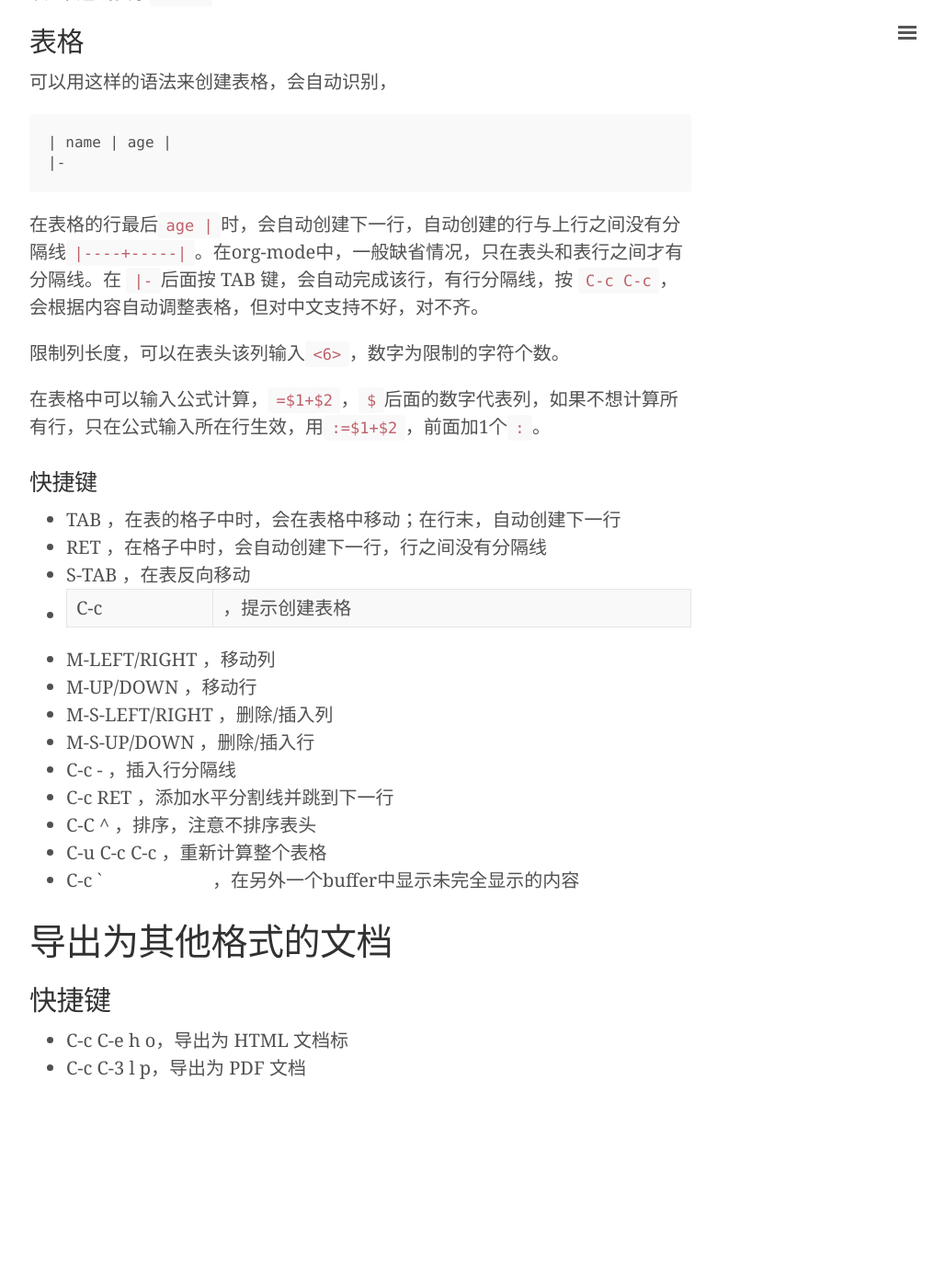
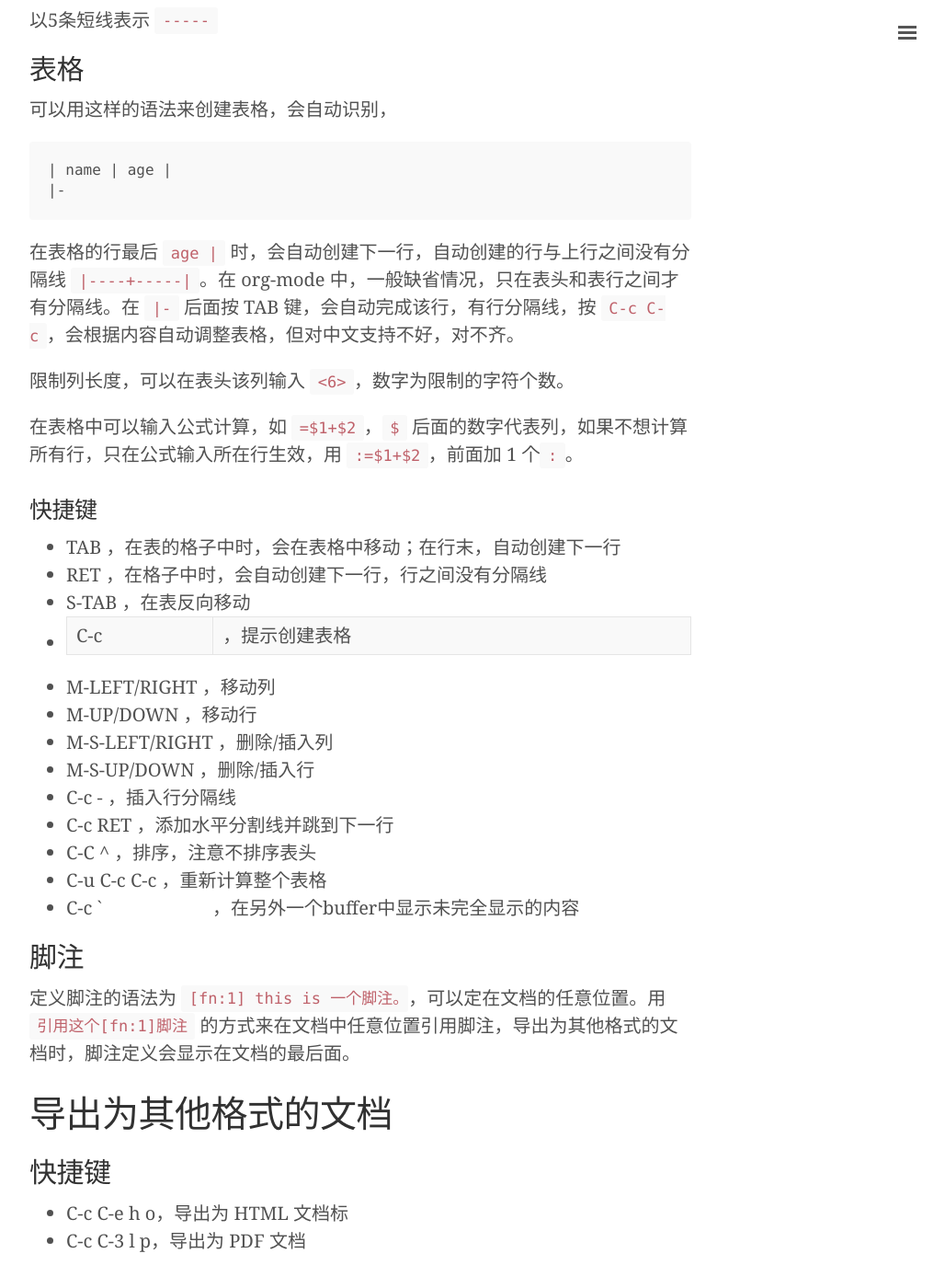
Before and after one commit to 0000-bigtree/0000-bigtree.github.io, a Jekyll site: the page built from _posts/2015-11-28-org-mode.md, in a window 1280 px wide and 1400 px high, scrolled down 2238 px. Shown: the whole window at 92% size, without its empty margins (248-1276 px from the left). Built offline with Jekyll 4.4.1, drawn with Linux system fonts in a browser that asks for light colours; before the commit the page ends 3494 px from its top, so only the background shows below that; some of the changed text lies outside the part shown.

Commit message:
update org mode syntax

```diff
--- a/_posts/2015-11-28-org-mode.md
+++ b/_posts/2015-11-28-org-mode.md
@@ -27,9 +27,9 @@
 * C-S-RET      ，后面插入一个TODO同级标题
 * M-RET        ，在下面插入一个同级标题(列表)
 * M-C-RET      ，在下面插入一个 TODO 同级标题/在下面插入一个同级带复选框的列表
-* C-c　*　　　　，将本行设为标题/正文
-* C-c C-w     ，将子树或者区域移动到另一个标题下
-* C-c C-x b   ，在新的buffer中显示当前分支
+* C-c　\*　　　　，将本行设为标题/正文
+* C-c C-w      ，将子树或者区域移动到另一个标题下
+* C-c C-x b    ，在新的buffer中显示当前分支
 * TAB          ，循环折叠/展开标题(列表)
 * S-TAB        ，循环切换整个文档的标题(列表)状态(三种状态：折叠、打开下一级和打开全部)
 * M-UP/DOWN    ，移动标题(列表)项
@@ -44,29 +44,29 @@
 
 ## 段落
 
-段落之间需要1个空行，即2个回车符(与Markdown类似)。
+段落之间需要 1 个空行，即 2 个回车符(与 Markdown 类似)。
 
 ## 字体
 
-粗体`*粗体*`，斜体`/斜体/`，删除线`+删除线+`，下划线`_下划线_`，等宽字`=git`，但是有一个问题是，中文一个句子中，对某些词添加效果时，不起作用。例如，`这是一个*粗体*。`没有起作用，需要在`*`号前面有空格才有效果。
+粗体 `*粗体*`，斜体 `/斜体/`，删除线 `+删除线+`，下划线 `_下划线_`，等宽字 `=git`，但是有一个问题是，中文一个句子中，对某些词添加效果时，不起作用。例如，`这是一个*粗体*。` 没有起作用，需要在 `*` 号前面或后面有空格才有效果。
 
 ## 上标下标
 
-上标`E=mc^2`，下标`H_{2}O`。
+上标 `E=mc^2`，下标 `H_{2}O`。
 
 ## 列表
 
 ### 无序列表
 
-以`-`或`+`开头。
+以 `-` 或 `+` 开头。
 
 ### 有序列表
 
-以`1.`或`1)`开头，序号可以一直写`1.`或`1)`，导出为其他格式的文档(如HTML、PDF等)时，会自增。
+以 `1.` 或 `1)` 开头，序号可以一直写 `1.` 或 `1)`，导出为其他格式的文档(如 HTML、PDF 等)时，会自增。
 
 ### 描述列表
 
-以`::`将项和描述分开，项以`-`或`＋`开头。
+以 `::` 将项和描述分开，项以 `-` 或 `＋` 开头。
 
 ### 快捷键
 
@@ -77,7 +77,7 @@
 
 ## 分隔线
 
-以5条短线表示`-----`
+以5条短线表示 `-----`
 
 ## 表格
 
@@ -86,11 +86,11 @@
     | name | age |
     |-
 
-在表格的行最后`age |`时，会自动创建下一行，自动创建的行与上行之间没有分隔线`|----+-----|`。在org-mode中，一般缺省情况，只在表头和表行之间才有分隔线。在 `|-`后面按 TAB 键，会自动完成该行，有行分隔线，按 `C-c C-c`，会根据内容自动调整表格，但对中文支持不好，对不齐。
+在表格的行最后 `age |` 时，会自动创建下一行，自动创建的行与上行之间没有分隔线 `|----+-----|`。在 org-mode 中，一般缺省情况，只在表头和表行之间才有分隔线。在  `|-` 后面按 TAB 键，会自动完成该行，有行分隔线，按 `C-c C-c`，会根据内容自动调整表格，但对中文支持不好，对不齐。
 
-限制列长度，可以在表头该列输入`<6>`，数字为限制的字符个数。
+限制列长度，可以在表头该列输入 `<6>`，数字为限制的字符个数。
 
-在表格中可以输入公式计算，`=$1+$2`，`$`后面的数字代表列，如果不想计算所有行，只在公式输入所在行生效，用`:=$1+$2`，前面加1个`:`。
+在表格中可以输入公式计算，如 `=$1+$2`，`$` 后面的数字代表列，如果不想计算所有行，只在公式输入所在行生效，用 `:=$1+$2`，前面加 1 个`:`。
 
 ### 快捷键
 
@@ -108,6 +108,10 @@
 * C-u C-c C-c    ，重新计算整个表格
 * C-c `　　　　　　，在另外一个buffer中显示未完全显示的内容
 
+## 脚注
+
+定义脚注的语法为 `[fn:1] this is 一个脚注。`，可以定在文档的任意位置。用 `引用这个[fn:1]脚注` 的方式来在文档中任意位置引用脚注，导出为其他格式的文档时，脚注定义会显示在文档的最后面。
+
 # 导出为其他格式的文档
 
 ## 快捷键
```
Also changed, not shown: other parts of _posts/2015-11-28-org-mode.md (+2 -2 lines), _posts/2015-11-23-config-spacemacs.md (+4 -4 lines).
